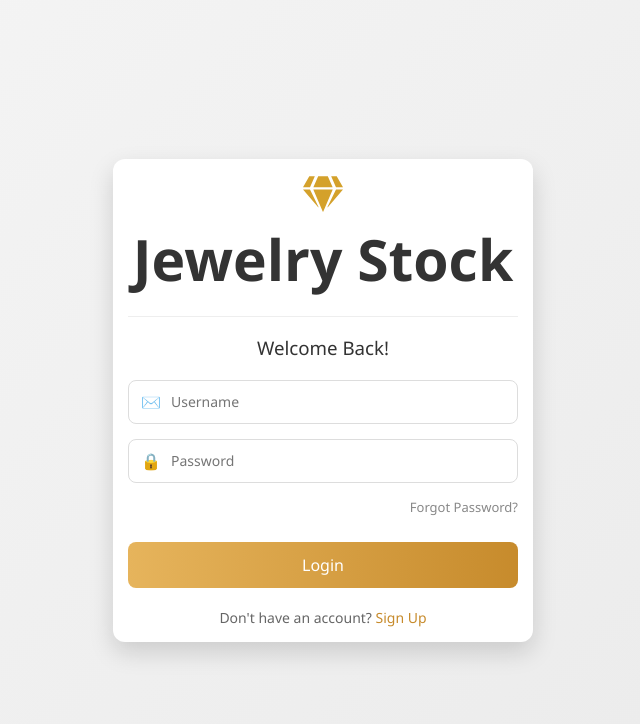
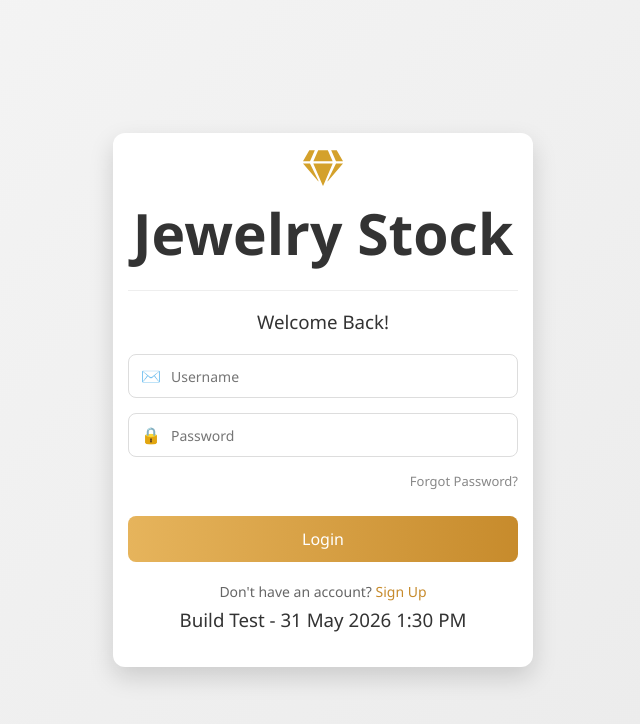
Before and after one commit to ShobhitSoniDev/Jewellery, a Next.js app: page /login in a window 1280 px wide. Shown: the top 724 px of the page, without its empty margins (317-957 px from the left). Built offline with nearby package versions, Linux system fonts and the light colour scheme; no server answers.

Commit message:
version test

```diff
--- a/src/pages/login/index.jsx
+++ b/src/pages/login/index.jsx
@@ -112,7 +112,7 @@ const handleLogin = async (event) => {
             Sign Up
           </Link>
         </p>
-
+<h3>Build Test - 31 May 2026 1:30 PM</h3>
       </div>
     </div>
   );
```
